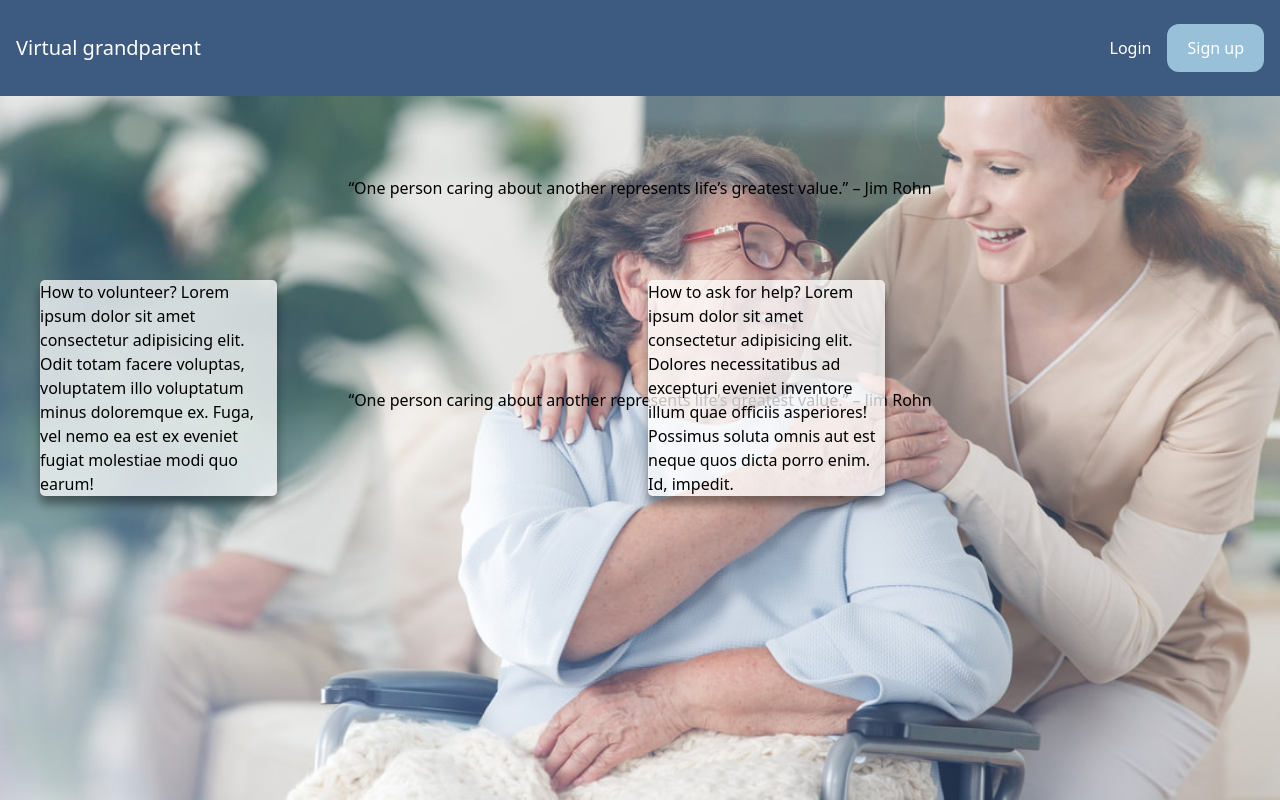
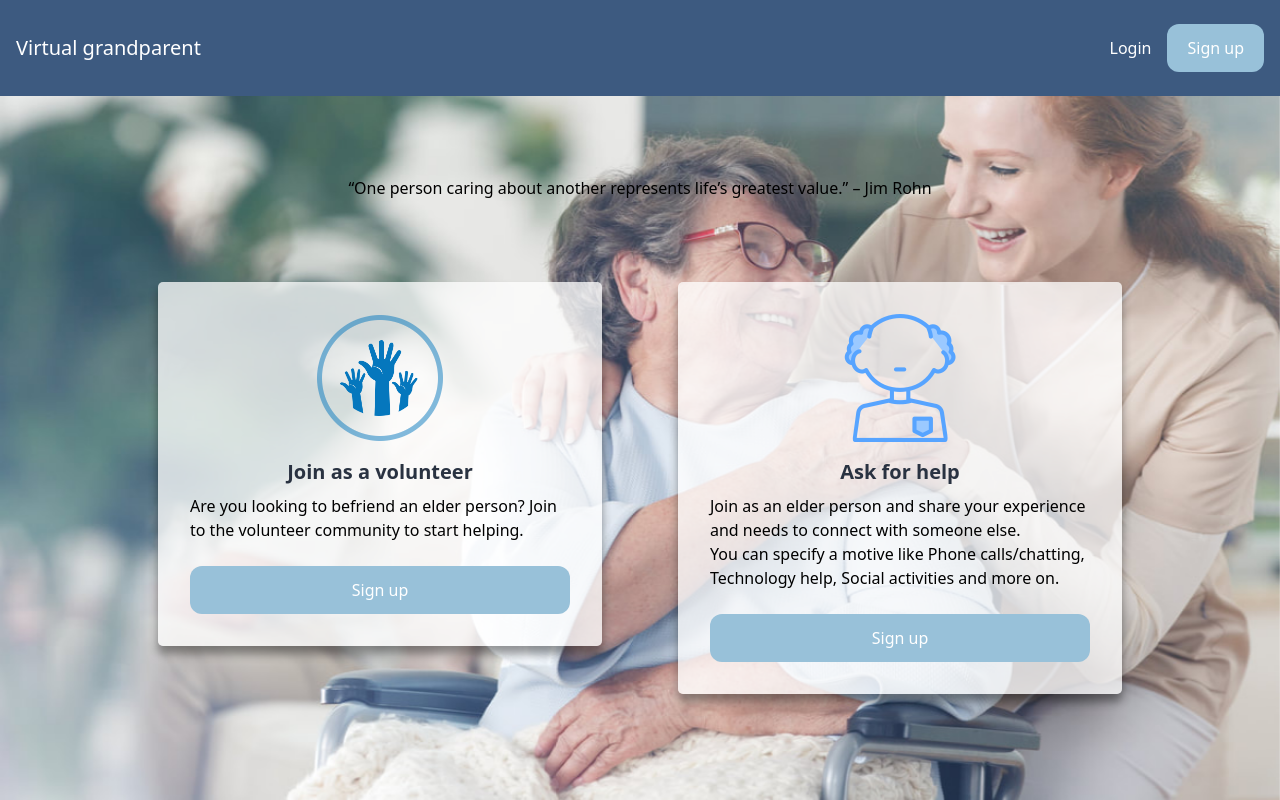
Before and after one commit to anapaolacw/virtual-grandparent, a Django app: page / in a window 1280 px wide. Run offline with Django 3.2, Linux system fonts and the light colour scheme; some libraries are stand-ins or nearby versions.

Commit message:
design(core): change home design

```diff
--- a/static/css/base.css
+++ b/static/css/base.css
@@ -12,10 +12,13 @@
 .base-button{
     background-color: var(--light-blue);
     color: white;
-
+}
+.large-button{
+    text-align: center;
+    display: block
 }
 .base-button:hover{
-    color: var(--gray);
+    opacity: 0.7;
 }
 .base-background{
     background-color: var(white);
--- a/static/css/cards.css
+++ b/static/css/cards.css
@@ -1,20 +1,47 @@
+:root {
+    --blue: #3d5a80;
+    --light-blue: #98c1d9 ;
+    --baby-blue: #e0fbfc;
+    --orange: #ee6c4d;
+    --dark-blue: #293241;
+    --gray: #333333;
+}
 .cards-container {
     column-count: 2;
+    padding: 2px 16px;
+    text-align: center;
 }
 
-  .cards-container div {
+.card {
     box-shadow: 0 8px 10px 0 rgba(0,0,0,0.4);
     transition: 0.3s;
-    width: 40%;
+    width: 75%;
     border-radius: 5px;
     background: rgba(255, 255, 255, 0.75);
-    margin: 10px 0;
+    margin: 0 30px;
+    padding: 2rem;
+    text-align: left;
+    float:right;
 
     -webkit-column-break-inside: avoid;
     page-break-inside: avoid;
     break-inside: avoid;
 }
-
-  .cards-container div:first-child {
-      margin: 0;
-  }
+.card-left{
+    float:left;
+}
+.card-title{
+    font-size: 1.25rem;
+    line-height: 1.75rem;
+    color: var(--gray);
+    color: var(--dark-blue);
+    font-weight: 600;
+    text-align: center;
+    margin-top:1rem;
+    margin-bottom: 0.5rem;
+}
+.card-image{
+    margin-left: auto;
+    margin-right: auto;
+    width: 8rem;
+}
--- a/templates/core/home.html
+++ b/templates/core/home.html
@@ -2,6 +2,7 @@
 {% load static %}
 
 {% block static %}
+<link rel="stylesheet" href="{% static 'css/base.css' %}">
 <link rel="stylesheet" href="{% static 'css/cards.css' %}">
 {% endblock %}
 
@@ -12,22 +13,33 @@
 <div class="container-background">
     <img src="{% static 'images/background.jpg' %}" class="img-fluid stretch" alt="Two persons">
 
-    <div class="centered">“One person caring about another represents life’s greatest value.” – Jim Rohn</div>
+    <!-- <div class="centered">“One person caring about another represents life’s greatest value.” – Jim Rohn</div> -->
 </div>
 
 <div class="p-10 lg:p-20 ">
     <p class="align-text">“One person caring about another represents life’s greatest value.” – Jim Rohn</p>
 </div>
 <div class="cards-container pl-10 pr-10">
-    <div class="col-md-6">
-        How to volunteer?
-        Lorem ipsum dolor sit amet consectetur adipisicing elit. Odit totam facere voluptas, voluptatem illo voluptatum minus doloremque ex. Fuga, vel nemo ea est ex eveniet fugiat molestiae modi quo earum!
-    </div>
-    <div class="col-md-6">
-        How to ask for help?
-        Lorem ipsum dolor sit amet consectetur adipisicing elit. Dolores necessitatibus ad excepturi eveniet inventore illum quae officiis asperiores! Possimus soluta omnis aut est neque quos dicta porro enim. Id, impedit.
+    <div class="col-md-6 card">
+        <img src="{% static 'images/icon-help.png' %}" class="card-image" alt="Helper icon">
+
+        <p class="card-title">Join as a volunteer</p>
+        <p>Are you looking to befriend an elder person? Join to the volunteer community to start helping.</p>
+
+        <br />
+        <a href="{% url 'authentication:signup' %}" class="px-5 py-3 rounded-xl base-button large-button">Sign up</a>
     </div>
 
+    <div class="col-md-6 card card-left">
+        <img src="{% static 'images/icon-old.png' %}" class="card-image" alt="Old person icon">
+
+        <p class="card-title">Ask for help</p>
+        <p>Join as an elder person and share your experience and needs to connect with someone else.</p>
+        <p>You can specify a motive like Phone calls/chatting, Technology help, Social activities and more on.</p>
+
+        <br />
+        <a href="{% url 'authentication:signup' %}" class="px-5 py-3 rounded-xl base-button large-button">Sign up</a>
+    </div>
 </div>
 
 <!-- <p>“One person caring about another represents life’s greatest value.” – Jim Rohn</p>
```
Also changed, not shown: static/images/icon-help.png (added), static/images/icon-help2.png (added), static/images/icon-old.png (added).
